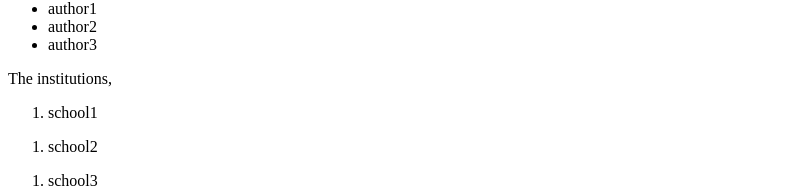
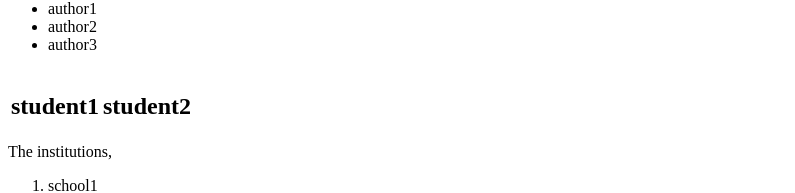
Before and after one commit to deepaakhil84/Angular, an Angular app: page / in a window 1280 px wide. Shown: the part 504-697 px from the top of the page, without its empty margins (0-795 px from the left). Built offline with nearby package versions, Linux system fonts and the light colour scheme.

Commit message:
attribute binding in table attribute colspan

```diff
--- a/src/app/courses.component.ts
+++ b/src/app/courses.component.ts
@@ -21,6 +21,12 @@ import {CoursesService} from "./courses.service";
        </li>
 
     </ul>
+    <table>
+    <tr>
+    <td [attr.colspan]="colspan"><h2>{{student1}}</h2></td>
+    <td [attr.colspan]="colspan"><h2>{{student2}}</h2></td>
+    </tr>
+    </table>
 `
 })
 
@@ -29,6 +35,9 @@ export class CoursesComponent{
     title="list of courses here";
     imageUrl="https://placekitten.com/408/287"
     imageUrl2="https://placekitten.com/200/286"
+    colspan=2;
+    student1="student1"
+    student2="student2"
     courses;
     authors;
 
@@ -39,3 +48,4 @@ export class CoursesComponent{
 }
 //2.Register this component in an module.Here currently one module its app (->app.module.ts)
 //3. selector render the component in (component.html)
+//attribute binding
```
